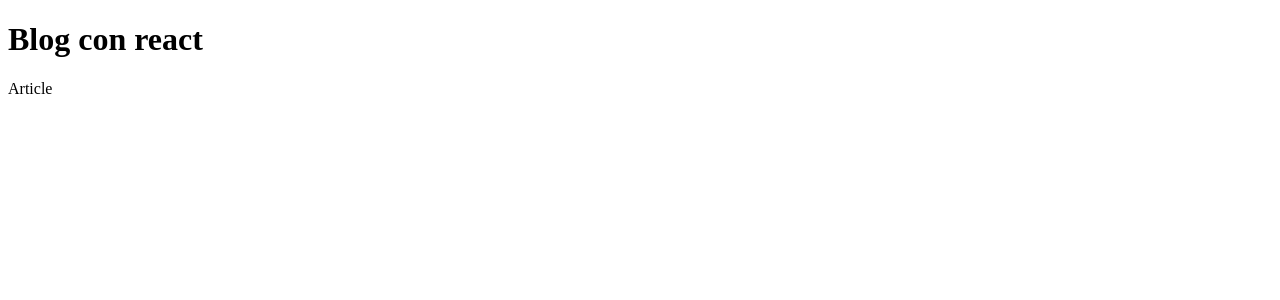
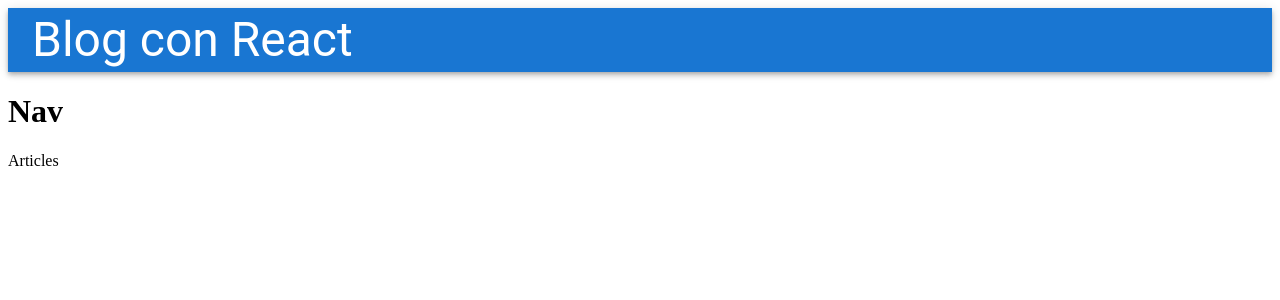
Before and after one commit to decimalautaro/front-end-blog-react, a React (Vite) app: page /articles in a window 1280 px wide. Shown: the top 300 px of the page. Built offline with nearby package versions, Linux system fonts and the light colour scheme.

Commit message:
feat:agregando componentes a app.jsx

```diff
--- a/src/App.jsx
+++ b/src/App.jsx
@@ -1,5 +1,7 @@
 import { useState } from 'react'
-import {Article} from './components/pages/Article'
+import { Rutas } from './routes/Rutas'
+import { Header } from './components/layout/Header'
+import { Nav } from './components/layout/Nav'
 
 
 function App() {
@@ -7,8 +9,9 @@
 
   return (
   <>
-  <h1>Blog con react</h1>
-  <Article/>
+  <Header />
+  <Nav />
+  <Rutas />
 
 
   </>
--- a/src/components/layout/Nav.jsx
+++ b/src/components/layout/Nav.jsx
@@ -1,7 +1,11 @@
-import React from 'react'
+import * as React from 'react';
+
 
 export const Nav = () => {
   return (
-    <div>Nav</div>
+    <>
+    <h1>Nav</h1>
+    </>
   )
-}
+
+  }
```
